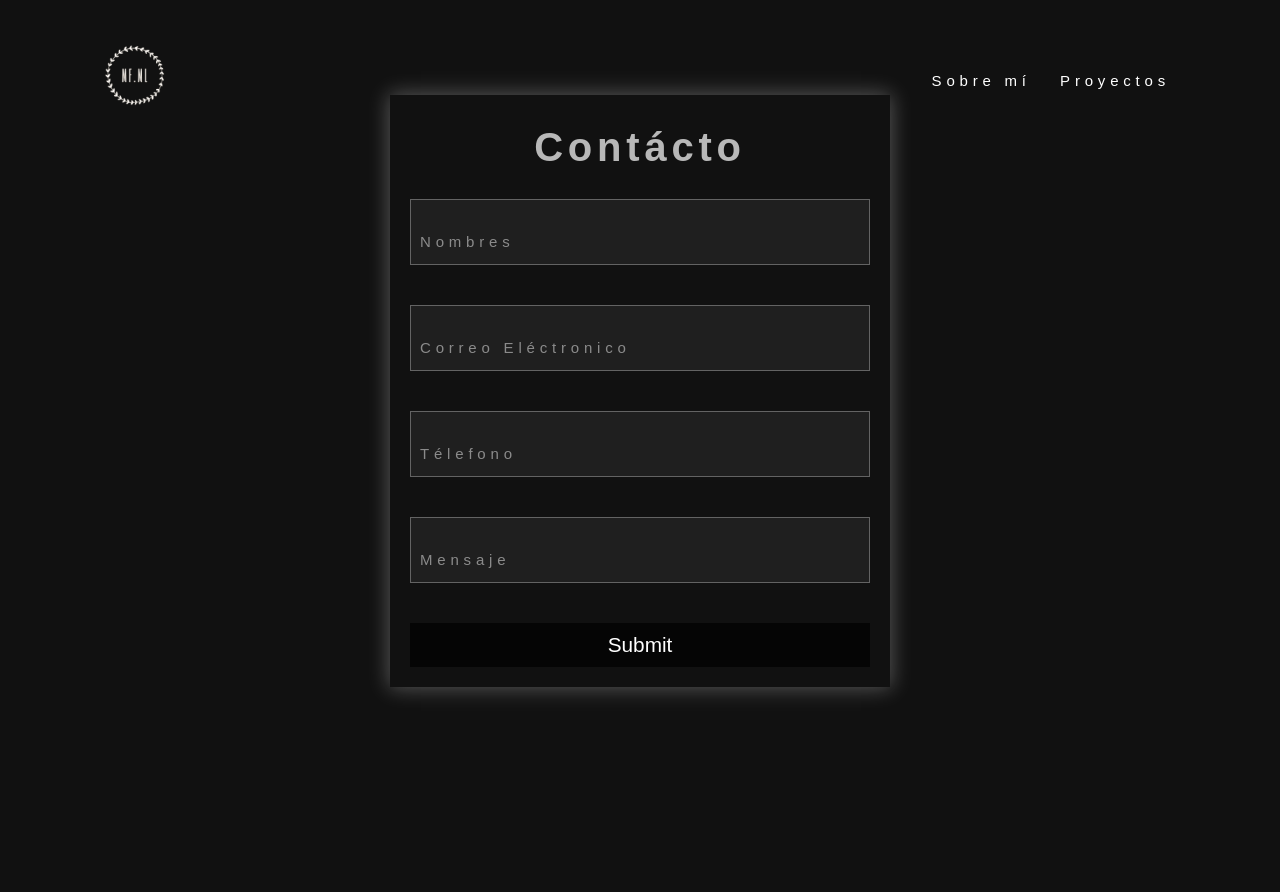
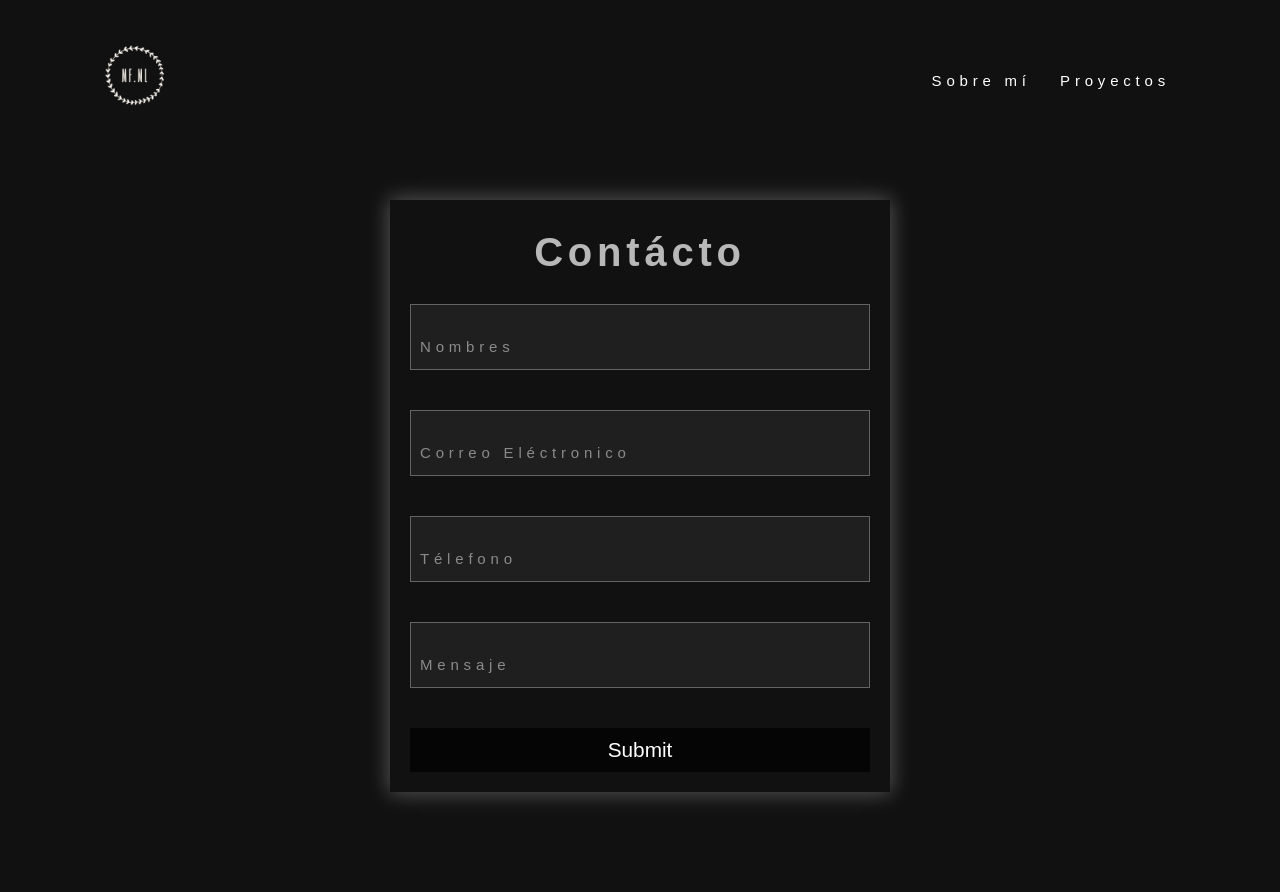
Before and after one commit to mf-mlz/mf-mlz, a PHP site: page /contacto.html in a window 1280 px wide; the page is wider, and only the part inside the window is pictured. Before the commit the page ends 698 px from the top of that part, so only its background shows below. Run offline with PHP 8.4, Linux system fonts and the light colour scheme.

Commit message:
Correccion style contacto

```diff
--- a/estilos/estilo-contacto.css
+++ b/estilos/estilo-contacto.css
@@ -208,7 +208,7 @@ body{
     width: 500px;
     margin: auto;
 
-    margin-top: -5px;
+    margin-top: 100px !important;
     padding: 20px;
     box-shadow: 0 0 20px 1px rgba(255, 255, 255, 0.3);
     position: center;
```
